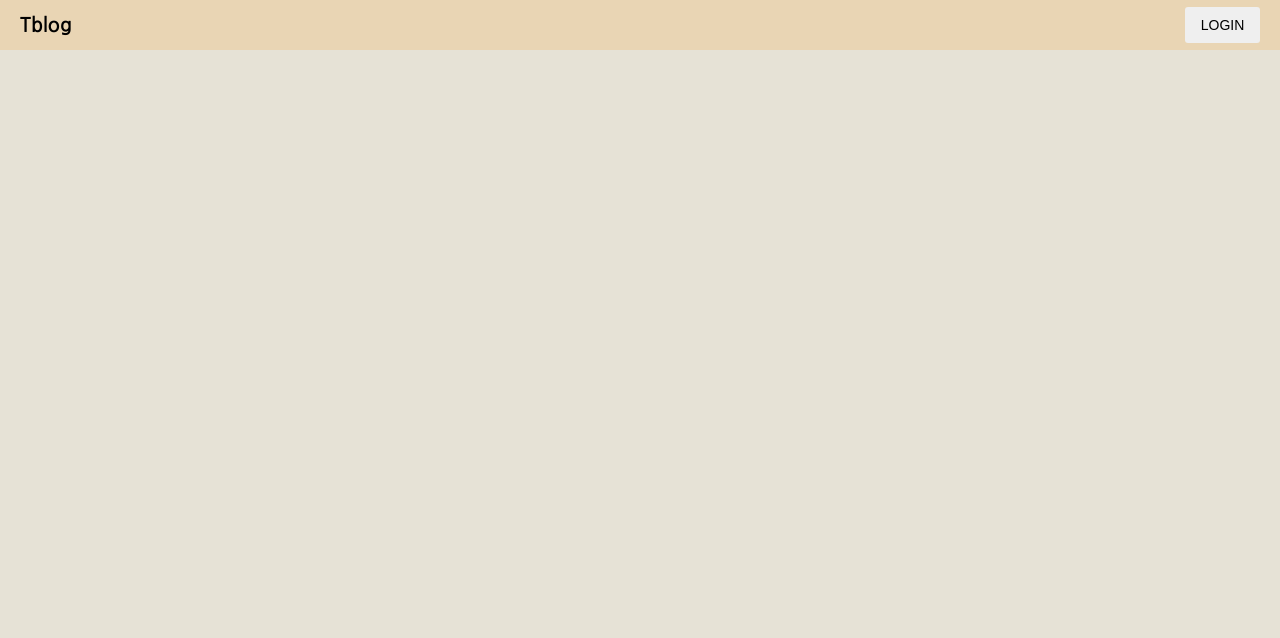
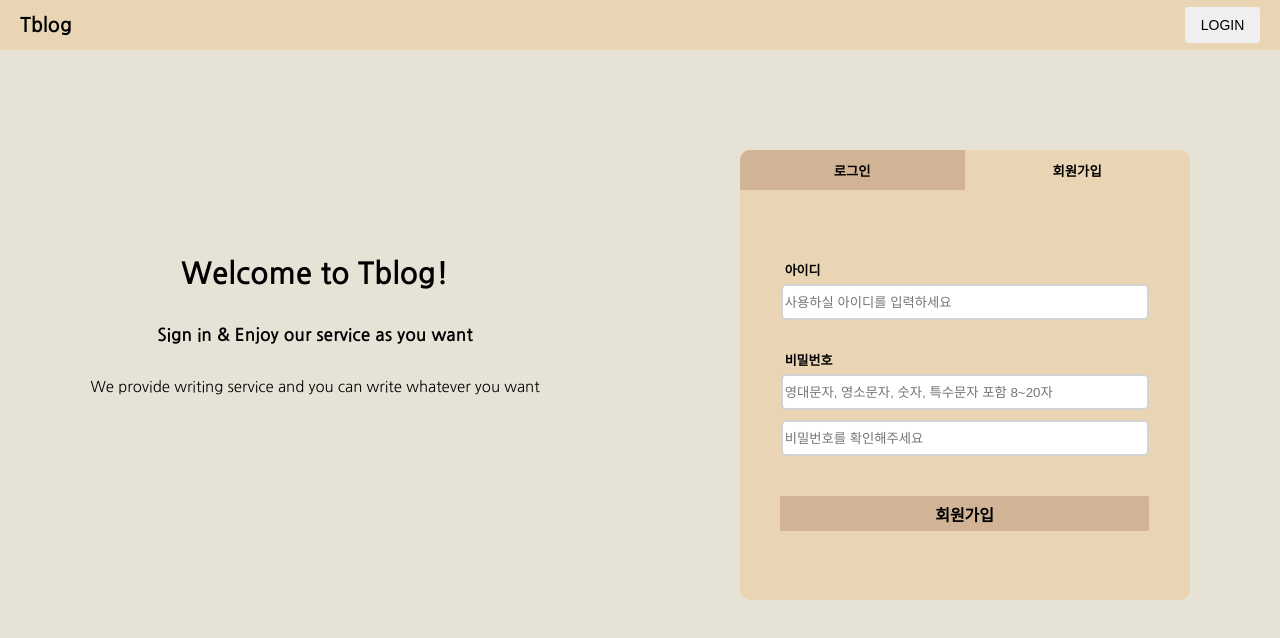
Before and after one commit to turkey-kim/tblog, a React (Create React App) app: page /sign_up in a window 1280 px wide. Before the commit this address had no page. Shown: the top 638 px of the page. Built offline with nearby package versions, Linux system fonts and the light colour scheme.

Commit message:
feat: 로그인 기능 개발 중

```diff
--- a/package.json
+++ b/package.json
@@ -11,6 +11,7 @@
     "@types/react": "^18.0.28",
     "@types/react-dom": "^18.0.11",
     "@uiw/react-md-editor": "^3.20.5",
+    "axios": "^1.3.4",
     "express": "^4.18.2",
     "react": "^18.2.0",
     "react-dom": "^18.2.0",
--- a/src/App.tsx
+++ b/src/App.tsx
@@ -1,14 +1,14 @@
 import Header from "./components/Header";
 import styled from "styled-components";
-import Login from "./pages/Login";
-import Home from "./pages/Home";
-import Test from "./pages/Test";
+import Login from "./views/Login";
+import SignUp from "./views/SignUp";
+import Home from "./views/Home";
 import { Route, Routes } from "react-router-dom";
 import "./App.css";
 import { MyGlobalStyle, myTheme } from "./style";
 import { ThemeProvider } from "styled-components";
-import EditPost from "./pages/EditPost";
-import Post from "./pages/Post";
+import EditPost from "./views/EditPost";
+import Post from "./views/Post";
 
 function App() {
   return (
@@ -20,7 +20,7 @@ function App() {
           <Routes>
             <Route path="/" element={<Home></Home>} />
             <Route path="/login" element={<Login></Login>} />
-            <Route path="/test" element={<Test></Test>} />
+            <Route path="/sign_up" element={<SignUp></SignUp>} />
             <Route path="/edit" element={<EditPost />} />
             <Route path="/post" element={<Post />} />
           </Routes>
--- a/src/pages/Login.tsx
+++ b/src/views/Login.tsx
@@ -1,12 +1,19 @@
-import React, { ReactEventHandler, useState } from "react";
-import LoginButton from "../components/LoginButton";
+import React, { useState } from "react";
 import styled from "styled-components";
-import Button from "../components/Button";
+import axios from "axios";
+import { useNavigate } from "react-router-dom";
 
 const LOGIN_KEY = "로그인";
 
 function Login() {
   var [title, setTitle] = useState("로그인");
+  const navigate = useNavigate();
+  const signUp = function () {
+    navigate("/sign_up");
+  };
+
+  const [id, setId] = useState("");
+  const [pw, setPw] = useState("");
 
   const signInForm = () => {
     setTitle(LOGIN_KEY);
@@ -15,6 +22,20 @@ function Login() {
   const signUpForm = () => {
     setTitle("회원가입");
   };
+
+  function submitLogin() {
+    axios
+      .post("http://localhost:5000/login", {
+        id: id,
+        pw: pw,
+      })
+      .then(() => {
+        console.log("성공");
+      })
+      .catch(() => {
+        console.log("실패");
+      });
+  }
 
   return (
     <>
@@ -26,48 +47,38 @@ function Login() {
         </TextField>
         <LoginField>
           <LoginBox>
-            <h1>{title}</h1>
             <div style={{ display: "flex", flexDirection: "column" }}>
               <div style={{ width: "100%", display: "inline-flex" }}>
-                <SignIn
-                  onClick={() => {
-                    signInForm();
-                  }}
-                  color={title === "로그인" ? "1" : ""}
-                >
-                  로그인
-                </SignIn>
+                <SignIn>로그인</SignIn>
                 <SignUp
                   onClick={() => {
-                    signUpForm();
+                    signUp();
                   }}
-                  color={title === "회원가입" ? "1" : ""}
                 >
                   회원가입
                 </SignUp>
               </div>
-              {title === "로그인" ? (
-                <LoginForm>
+              <LoginForm id="loginForm" onSubmit={submitLogin}>
                 <Label>아이디</Label>
-                  <InputBox placeholder="ID를 입력하세요"></InputBox>
+                <InputBox
+                  placeholder="ID를 입력하세요"
+                  value={id}
+                  onChange={(e: React.ChangeEvent<HTMLInputElement>) => {
+                    setId(e.target.value);
+                  }}
+                ></InputBox>
                 <Label>비밀번호</Label>
                 <InputBox
                   type="password"
                   placeholder="PASSWORD를 입력하세요"
+                  value={pw}
+                  onChange={(e: React.ChangeEvent<HTMLInputElement>) => {
+                    setPw(e.target.value);
+                  }}
                 ></InputBox>
-                  <Button onClick={() => {}} text="test"></Button>
+                <SubmitButton type="submit">로그인</SubmitButton>
               </LoginForm>
-              ) : (
-                <LoginForm>
-                  <Label>{title}</Label>
-                  <InputBox placeholder={title}></InputBox>
-                  <Label>{title}</Label>
-                  <InputBox type="password" placeholder={title}></InputBox>
-                  <SumbitButton type="submit">{title}</SumbitButton>
-                </LoginForm>
-              )}
             </div>
-            <div id="여백" style={{ marginTop: "50px" }}></div>
           </LoginBox>
         </LoginField>
       </EntireField>
@@ -106,7 +117,7 @@ const TextField = styled.div`
 const LoginField = styled.div`
   display: flex;
   flex-direction: column;
-  justify-content: center;
+  justify-content: space-between;
   align-items: center;
 
   @media ${({ theme }) => theme.device.mobile} {
@@ -118,9 +129,9 @@ const LoginBox = styled.div`
   background-color: ${({ theme }) => theme.color.bg150};
   display: flex;
   flex-direction: column;
-  justify-content: center;
+  justify-content: space-between;
   width: 450px;
-  height: 500px;
+  height: 450px;
   border-radius: 10px;
   margin-top: 100px;
 
@@ -136,31 +147,20 @@ const LoginBox = styled.div`
 
 const SignIn = styled.button`
   width: 100%;
-  height: 30px;
+  height: 40px;
   border: none;
+  border-radius: 10px 0 0 0;
   font-weight: 600;
-  background-color: ${(props) =>
-    props.color
-      ? ({ theme }) => theme.color.bg150
-      : ({ theme }) => theme.color.bg200};
-
-  :hover {
-    background-color: ${({ theme }) => theme.color.bg100};
-  }
+  background-color: ${({ theme }) => theme.color.bg150};
 `;
 
 const SignUp = styled.button`
   width: 100%;
-  height: 30px;
+  height: 40px;
   border: none;
+  border-radius: 0 10px 0 0;
   font-weight: 600;
-  background-color: ${(props) =>
-    props.color
-      ? ({ theme }) => theme.color.bg150
-      : ({ theme }) => theme.color.bg200};
-  :hover {
-    background-color: ${({ theme }) => theme.color.bg100};
-  }
+  background-color: ${({ theme }) => theme.color.bg200};
 `;
 
 const Label = styled.div`
@@ -172,23 +172,28 @@ const Label = styled.div`
   font-size: small;
 `;
 
-const LoginForm = styled.div`
+const LoginForm = styled.form`
   display: flex;
   flex-direction: column;
   width: 100%;
-  justify-content: center;
+  justify-content: space-between;
   align-items: center;
+  margin-top: 50px;
 `;
 
 const InputBox = styled.input`
   width: 80%;
   height: 30px;
   outline: none;
-  border: none;
-  border-radius: 2px;
+  border: 2px lightGray solid;
+  border-radius: 5px;
+
+  :focus {
+    border-color: #b6ade6;
+  }
 `;
 
-const SumbitButton = styled.button`
+const SubmitButton = styled.button`
   margin-top: 30px;
   width: 82%;
   outline: none;
--- /dev/null
+++ b/src/views/SignUp.tsx
@@ -0,0 +1,292 @@
+import React, { useState } from "react";
+import styled from "styled-components";
+import axios from "axios";
+import { redirect, useNavigate } from "react-router-dom";
+import { response } from "express";
+import { error } from "console";
+
+function Login() {
+  const title: string = "회원가입";
+  const navigate = useNavigate();
+
+  const [id, setId] = useState("");
+  const [pw, setPw] = useState("");
+  const [pw2, setPw2] = useState("");
+  const [pwAlert, setPwAlert] = useState(false);
+  const [idValid, setIdValid] = useState("");
+
+  function goToLogin() {
+    navigate("/login");
+  }
+
+  function idSetter(e: React.ChangeEvent<HTMLInputElement>) {
+    setId(e.target.value);
+  }
+
+  function pwSetter(e: React.ChangeEvent<HTMLInputElement>) {
+    setPw(e.target.value);
+  }
+
+  function pw2Setter(e: React.ChangeEvent<HTMLInputElement>) {
+    setPw2(e.target.value);
+  }
+
+  function isWhitespace() {
+    if (id && pw && pw2 != "") {
+      return false;
+    } else {
+      return true;
+    }
+  }
+
+  function isPasswordMatch() {
+    if (pw == pw2) {
+      return true;
+    } else {
+      return false;
+    }
+  }
+
+  function isPasswordValid() {
+    const passwordRegex =
+      /^(?=.*[a-z])(?=.*[A-Z])(?=.*\d)(?=.*[@$!%*?&])[A-Za-z\d@$!%*?&]{8,20}$/;
+    return passwordRegex.test(pw);
+  }
+
+  function isIdValid() {
+    axios
+      .post("http://localhost:5000/id_checker", { id: id })
+      .then((response) => {
+        const data = response.data;
+        if (data.duplicate) {
+          setIdValid("true");
+        } else {
+          setIdValid("false");
+        }
+      })
+      .catch((error) => {
+        console.log(error);
+      });
+  }
+
+  function signUpSubmit(e: React.MouseEvent) {
+    e.preventDefault();
+    isIdValid();
+    if (idValid == "true") {
+      alert("중복된 아이디입니다, 다른 아이디를 입력해주세요");
+    } else if (isWhitespace() == true) {
+      alert("빈칸을 모두 채워주세요.");
+    } else if (isPasswordMatch() == false) {
+      alert("비밀번호가 일치하지 않습니다.");
+      setPwAlert(true);
+    } else if (isPasswordValid() == false) {
+      alert(
+        "비밀번호는 영대문자, 소문자, 숫자, 특수문자를 포함한 8-20글자여야 합니다."
+      );
+    } else {
+      setPwAlert(false);
+      axios
+        .post("http://localhost:5000/sign_up", {
+          id: id,
+          pw: pw,
+        })
+        .then(() => {
+          console.log("성공");
+          alert("회원가입 성공!");
+        })
+        .catch(() => {
+          console.log("실패");
+        });
+    }
+  }
+
+  return (
+    <>
+      <EntireField>
+        <TextField>
+          <h1>Welcome to Tblog!</h1>
+          <h3>Sign in & Enjoy our service as you want</h3>
+          <p>We provide writing service and you can write whatever you want</p>
+        </TextField>
+        <LoginField>
+          <LoginBox>
+            <div style={{ display: "flex", flexDirection: "column" }}>
+              <div style={{ width: "100%", display: "inline-flex" }}>
+                <SignIn
+                  onClick={() => {
+                    goToLogin();
+                  }}
+                >
+                  로그인
+                </SignIn>
+                <SignUp>회원가입</SignUp>
+              </div>
+              <LoginForm>
+                <Label>아이디</Label>
+                <InputBox
+                  placeholder="사용하실 아이디를 입력하세요"
+                  value={id}
+                  onChange={idSetter}
+                ></InputBox>
+                <Label>비밀번호</Label>
+                <InputBox
+                  type="password"
+                  placeholder="영대문자, 영소문자, 숫자, 특수문자 포함 8~20자"
+                  value={pw}
+                  onChange={pwSetter}
+                ></InputBox>
+                <InputBox
+                  type="password"
+                  placeholder="비밀번호를 확인해주세요"
+                  value={pw2}
+                  onChange={pw2Setter}
+                ></InputBox>
+                {pwAlert === true ? (
+                  <PasswordAlert>비밀번호를 재확인하시오</PasswordAlert>
+                ) : (
+                  ""
+                )}
+                <SubmitButton type="submit" onClick={signUpSubmit}>
+                  {title}
+                </SubmitButton>
+              </LoginForm>
+            </div>
+          </LoginBox>
+        </LoginField>
+      </EntireField>
+    </>
+  );
+}
+
+const EntireField = styled.div`
+  display: flex;
+  align-items: center;
+  justify-content: space-between;
+  margin: 0 20px 0 20px;
+
+  @media ${({ theme }) => theme.device.mobile} {
+    width: 100%;
+    justify-content: center;
+  }
+`;
+
+const TextField = styled.div`
+  display: flex;
+  flex-direction: column;
+  justify-content: center;
+  align-items: center;
+  margin-right: 200px;
+
+  @media ${({ theme }) => theme.device.tablet} {
+    margin-right: 150px;
+  }
+
+  @media (max-width: 770px) {
+    display: none;
+  }
+`;
+
+const LoginField = styled.div`
+  display: flex;
+  flex-direction: column;
+  justify-content: space-between;
+  align-items: center;
+
+  @media ${({ theme }) => theme.device.mobile} {
+    width: 100%;
+  }
+`;
+
+const LoginBox = styled.div`
+  background-color: ${({ theme }) => theme.color.bg150};
+  display: flex;
+  flex-direction: column;
+  justify-content: space-between;
+  width: 450px;
+  height: 450px;
+  border-radius: 10px;
+  margin-top: 100px;
+
+  @media ${({ theme }) => theme.device.tablet} {
+    width: 380px;
+  }
+
+  @media ${({ theme }) => theme.device.mobile} {
+    width: 100%;
+    margin-top: 30px;
+  }
+`;
+
+const SignIn = styled.button`
+  width: 100%;
+  height: 40px;
+  border: none;
+  border-radius: 10px 0 0 0;
+  font-weight: 600;
+  background-color: ${({ theme }) => theme.color.bg200};
+`;
+
+const SignUp = styled.button`
+  width: 100%;
+  height: 40px;
+  border: none;
+  border-radius: 0 10px 0 0;
+  font-weight: 600;
+  background-color: ${({ theme }) => theme.color.bg150};
+`;
+
+const Label = styled.div`
+  width: 80%;
+  text-align: left;
+  margin-top: 20px;
+  margin-bottom: 5px;
+  font-weight: 700;
+  font-size: small;
+`;
+
+const LoginForm = styled.form`
+  display: flex;
+  flex-direction: column;
+  width: 100%;
+  justify-content: space-between;
+  align-items: center;
+  margin-top: 50px;
+`;
+
+const InputBox = styled.input`
+  width: 80%;
+  height: 30px;
+  outline: none;
+  border: 2px lightGray solid;
+  border-radius: 5px;
+  margin-bottom: 10px;
+
+  :focus {
+    border-color: #b6ade6;
+  }
+`;
+
+const SubmitButton = styled.button`
+  margin-top: 30px;
+  width: 82%;
+  outline: none;
+  height: 35px;
+  text-decoration: none;
+  cursor: pointer;
+  background-color: ${({ theme }) => theme.color.bg200};
+  border: none;
+  border-radius: 2px;
+  font-size: medium;
+  font-weight: 700;
+
+  :hover {
+    background-color: ${({ theme }) => theme.color.bg100};
+  }
+`;
+
+const PasswordAlert = styled.div`
+  color: red;
+  font-size: small;
+`;
+
+export default Login;
```
Also changed, not shown: src/views/EditPost.tsx (renamed from src/pages/EditPost.tsx), src/views/Home.tsx (renamed from src/pages/Home.tsx), src/views/Post.tsx (renamed from src/pages/Post.tsx), src/views/Test.tsx (renamed from src/pages/Test.tsx), 1 other file (tests, documents, lock files or other folders). Lines whose indentation alone changed are shown as unchanged.
